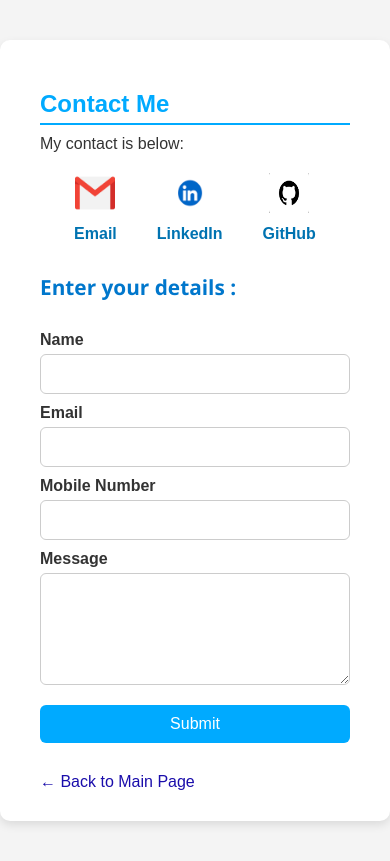
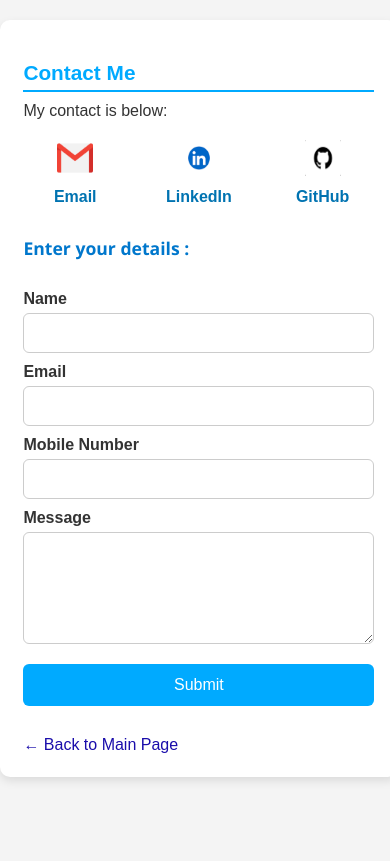
Before and after one commit to AG-Anubhav/HTML---Portfolio, a plain HTML site: page contacts.html in a window 390 px wide. Drawn offline with Linux system fonts and the light colour scheme.

Commit message:
Update contact.css

```diff
--- a/contact.css
+++ b/contact.css
@@ -7,16 +7,17 @@ body {
 }
 
 .container {
+  width: 90%;
   max-width: 700px;
   margin: 40px auto;
   background-color: #fff;
-  padding: 30px 40px;
+  padding: 5vw;
   border-radius: 10px;
   box-shadow: 0 4px 10px rgba(0, 0, 0, 0.1);
 }
 
 h2 {
-  font-size: 24px;
+  font-size: 1.5rem;
   margin-bottom: 10px;
   border-bottom: 2px solid #00aaff;
   padding-bottom: 5px;
@@ -25,6 +26,7 @@ h2 {
 
 p {
   margin: 8px 0;
+  font-size: 1rem;
 }
 
 a {
@@ -52,20 +54,20 @@ a:hover {
   padding: 10px;
   border: 1px solid #ccc;
   border-radius: 6px;
-  font-size: 16px;
+  font-size: 1rem;
   width: 100%;
   box-sizing: border-box;
 }
 
 .contact-form button {
   margin-top: 20px;
-  padding: 10px;
+  padding: 12px;
   background-color: #00aaff;
   color: white;
   border: none;
   border-radius: 6px;
   cursor: pointer;
-  font-size: 16px;
+  font-size: 1rem;
 }
 
 .contact-form button:hover {
@@ -79,13 +81,14 @@ a:hover {
 .contact-icons {
   display: flex;
   justify-content: center;
-  gap: 40px;
+  gap: 30px;
   margin: 20px 0;
   flex-wrap: wrap;
 }
 
 .contact-item {
   text-align: center;
+  flex: 1 1 100px;
 }
 
 .contact-item img {
@@ -102,15 +105,40 @@ a:hover {
 .contact-item p {
   margin: 0;
   font-weight: bold;
-  color: #0073b1; /* Example color for LinkedIn */
+  color: #0073b1;
 }
 
 .form-heading {
   font-size: 1.3rem;
   font-weight: 600;
-  color: #0077cc; /* or any brand color */
+  color: #0077cc;
   margin-top: 30px;
   margin-bottom: 10px;
   text-align: left;
   font-family: 'Segoe UI', Tahoma, Geneva, Verdana, sans-serif;
 }
+
+/* ✅ Responsive styles for small devices */
+@media (max-width: 600px) {
+  .container {
+    margin: 20px auto;
+    padding: 6vw;
+  }
+
+  h2 {
+    font-size: 1.3rem;
+  }
+
+  .form-heading {
+    font-size: 1.1rem;
+  }
+
+  .contact-icons {
+    gap: 20px;
+  }
+
+  .contact-item img {
+    width: 36px;
+    height: 36px;
+  }
+}
```
